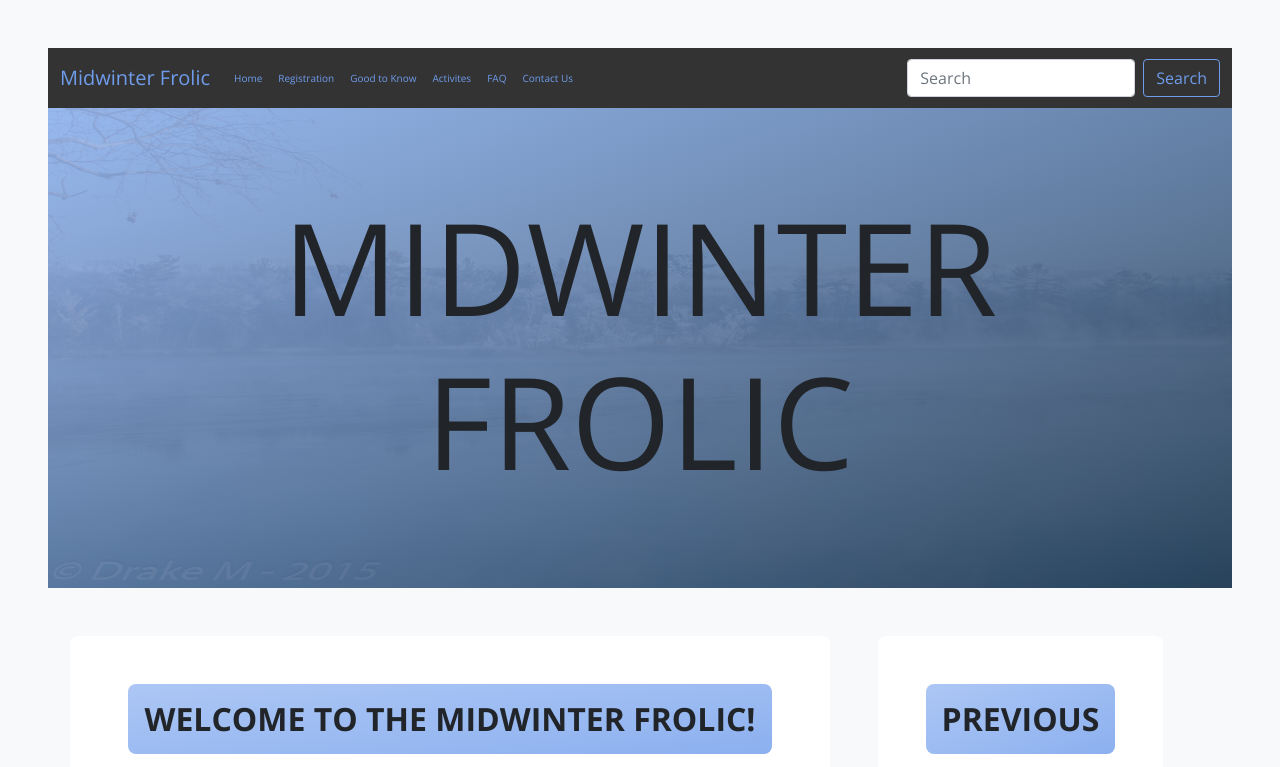
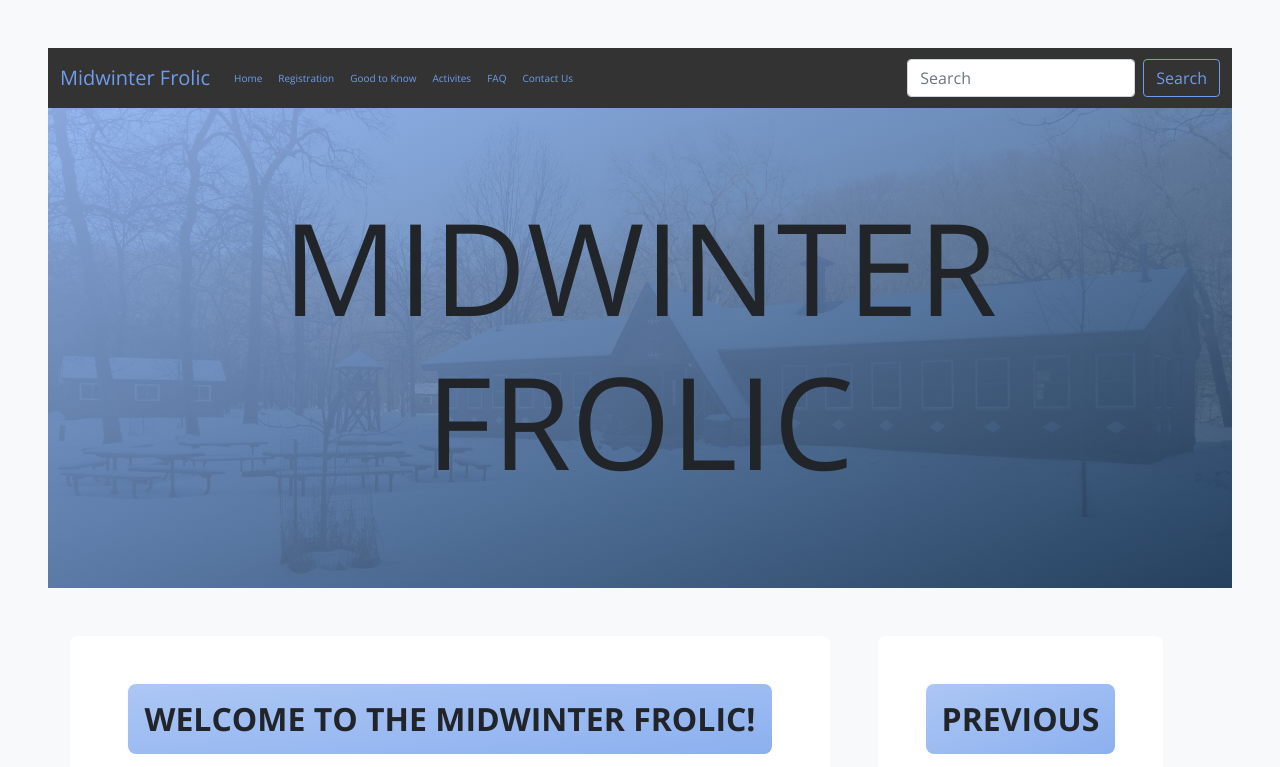
Before and after one commit to fox-yokai/norrsken, a website: page index.html in a window 1280 px wide. Shown: the top 767 px of the page. Drawn offline with nearby package versions, Linux system fonts and the light colour scheme.

Commit message:
changed header image

```diff
--- a/css/style.css
+++ b/css/style.css
@@ -60,7 +60,7 @@ a {
         to right bottom,
         rgba(152, 185, 242, 0.9),
         rgba(33, 59, 84, 0.9)),
-        url(../img/header.jpg);
+        url(../img/werecampimageheader2000.jpg);
     background-repeat: no-repeat;
     background-size: 100% 100%;
     height: 60vh;
```
Also changed, not shown: img/header.jpg (deleted), img/logo.jpg (added), img/werecampimageheader2000.jpg (added).
